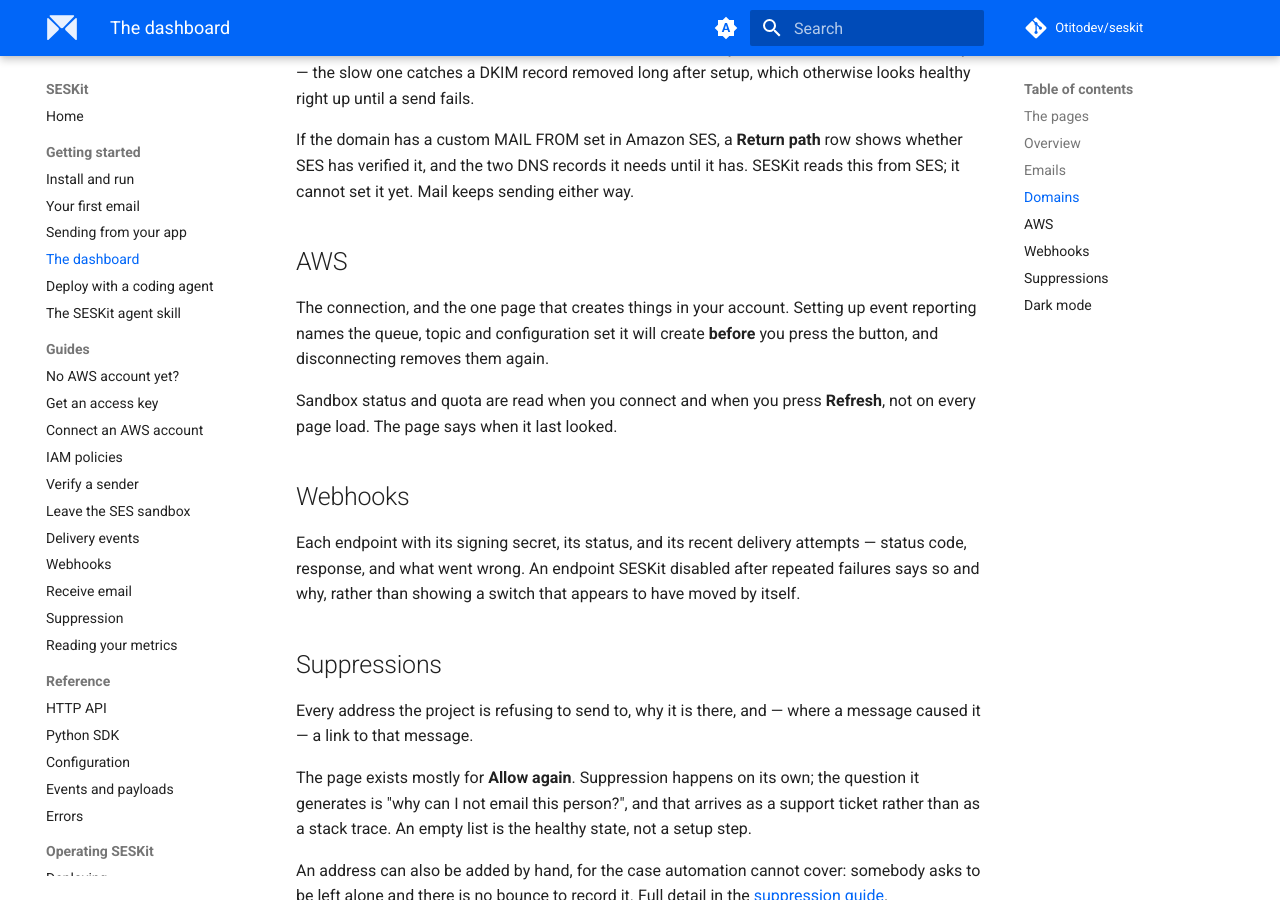
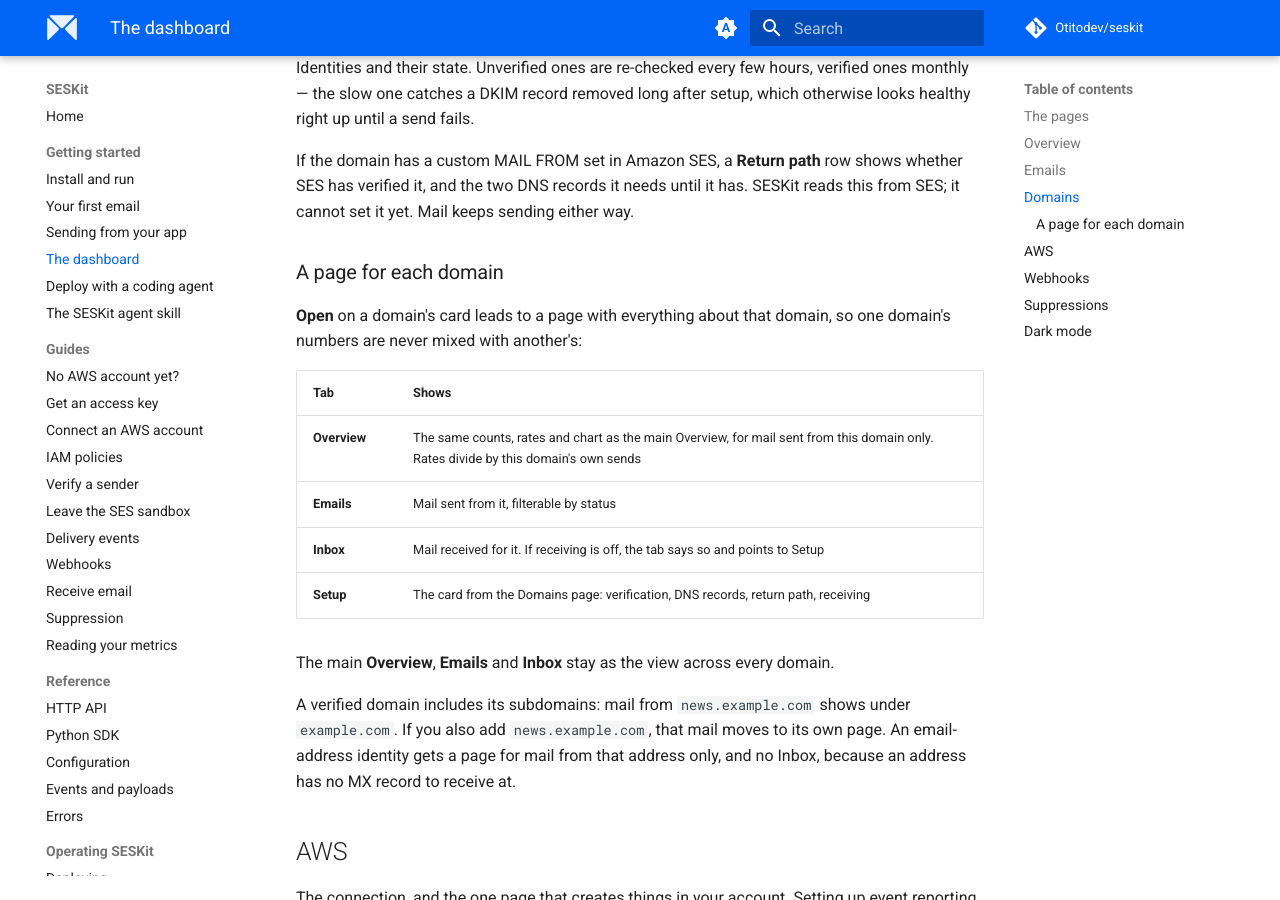
Before and after one commit to Otitodev/seskit, an MkDocs documentation site: the page built from docs/getting-started/dashboard-tour.md, in a window 1280 px wide and 900 px high, scrolled down 1453 px. Built offline with MkDocs 1.6.1 and Material for MkDocs 9.7.7, drawn with Linux system fonts in a browser that asks for light colours; comment, search, counter and statistics services are not loaded; some of the changed text lies outside the part shown.

Commit message:
docs: describe the page for each domain (domain pages, phase 4) (#73)
The dashboard tour gains a section on the domain page: its four tabs, that the
main Overview, Emails and Inbox remain the all-domains view, and the two rules
a reader would otherwise have to guess, that a verified domain includes its
subdomains until a more specific identity is added and that an address has no
Inbox. The receiving guide points to the per-domain Inbox tab.

No new page, so no nav or llms entry.

Co-authored-by: Otitodev <198799600+Otitodev@users.noreply.github.com>
Co-authored-by: Claude Sonnet 5.5 <noreply@anthropic.com>

```diff
--- a/docs/getting-started/dashboard-tour.md
+++ b/docs/getting-started/dashboard-tour.md
@@ -11,7 +11,7 @@ ordinary links that still work.
 |---|---|
 | **Overview** | The six counts and five rates, over 24 hours, 7 days or 30 days, with an activity chart |
 | **Emails** | Everything this project sent, filterable by status. Each row links to the message |
-| **Domains** | Sending identities and their verification state, with the DNS records to add |
+| **Domains** | Sending identities and their verification state, with the DNS records to add. **Open** one for its own page |
 | **AWS** | The connection, the region, your quota, sandbox status, and event reporting setup |
 | **API keys** | Create and revoke. Shown once at creation |
 | **Webhooks** | Endpoints, signing secrets, and the delivery history for each |
@@ -58,6 +58,26 @@ If the domain has a custom MAIL FROM set in Amazon SES, a **Return path** row sh
 whether SES has verified it, and the two DNS records it needs until it has. SESKit
 reads this from SES; it cannot set it yet. Mail keeps sending either way.
 
+### A page for each domain
+
+**Open** on a domain's card leads to a page with everything about that domain,
+so one domain's numbers are never mixed with another's:
+
+| Tab | Shows |
+|---|---|
+| **Overview** | The same counts, rates and chart as the main Overview, for mail sent from this domain only. Rates divide by this domain's own sends |
+| **Emails** | Mail sent from it, filterable by status |
+| **Inbox** | Mail received for it. If receiving is off, the tab says so and points to Setup |
+| **Setup** | The card from the Domains page: verification, DNS records, return path, receiving |
+
+The main **Overview**, **Emails** and **Inbox** stay as the view across every
+domain.
+
+A verified domain includes its subdomains: mail from `news.example.com` shows
+under `example.com`. If you also add `news.example.com`, that mail moves to its
+own page. An email-address identity gets a page for mail from that address only,
+and no Inbox, because an address has no MX record to receive at.
+
 ## AWS
 
 The connection, and the one page that creates things in your account. Setting
```
Also changed, not shown: docs/guides/receive-email.md (+2 -0 lines).
